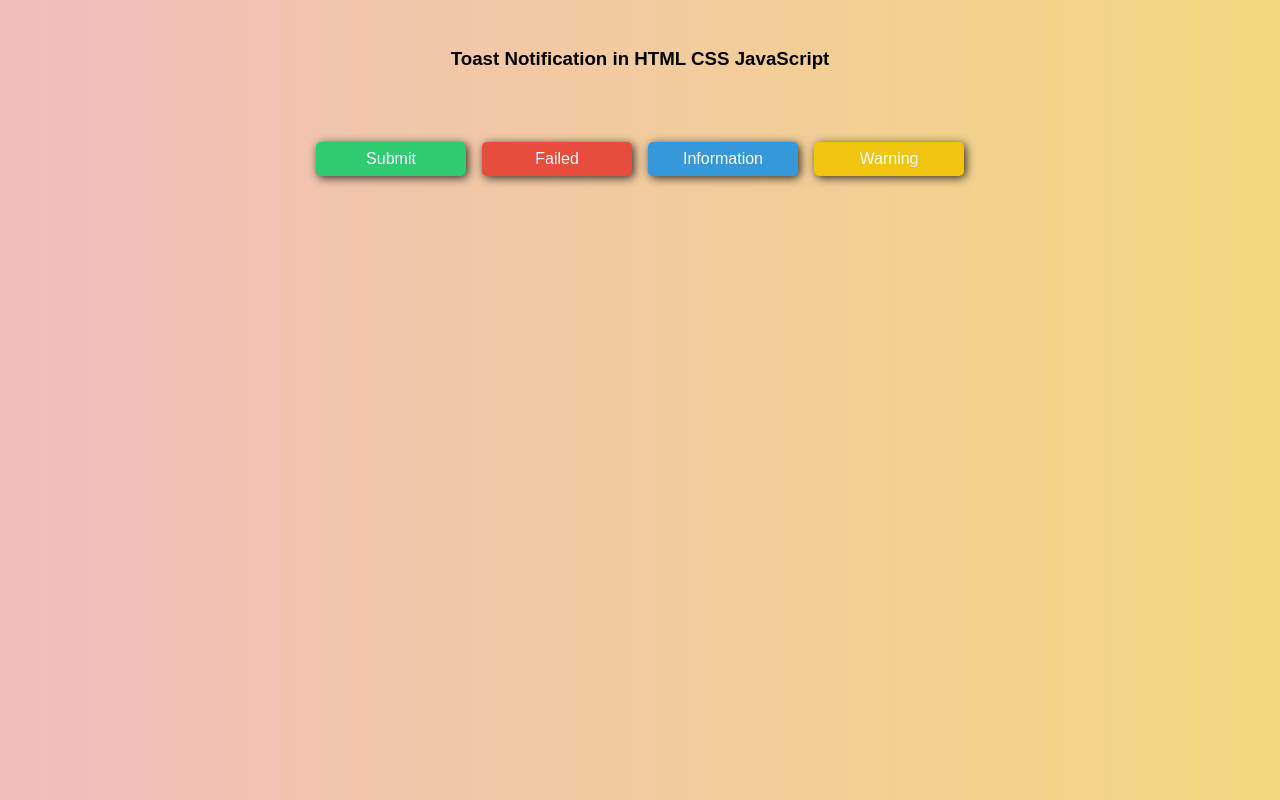
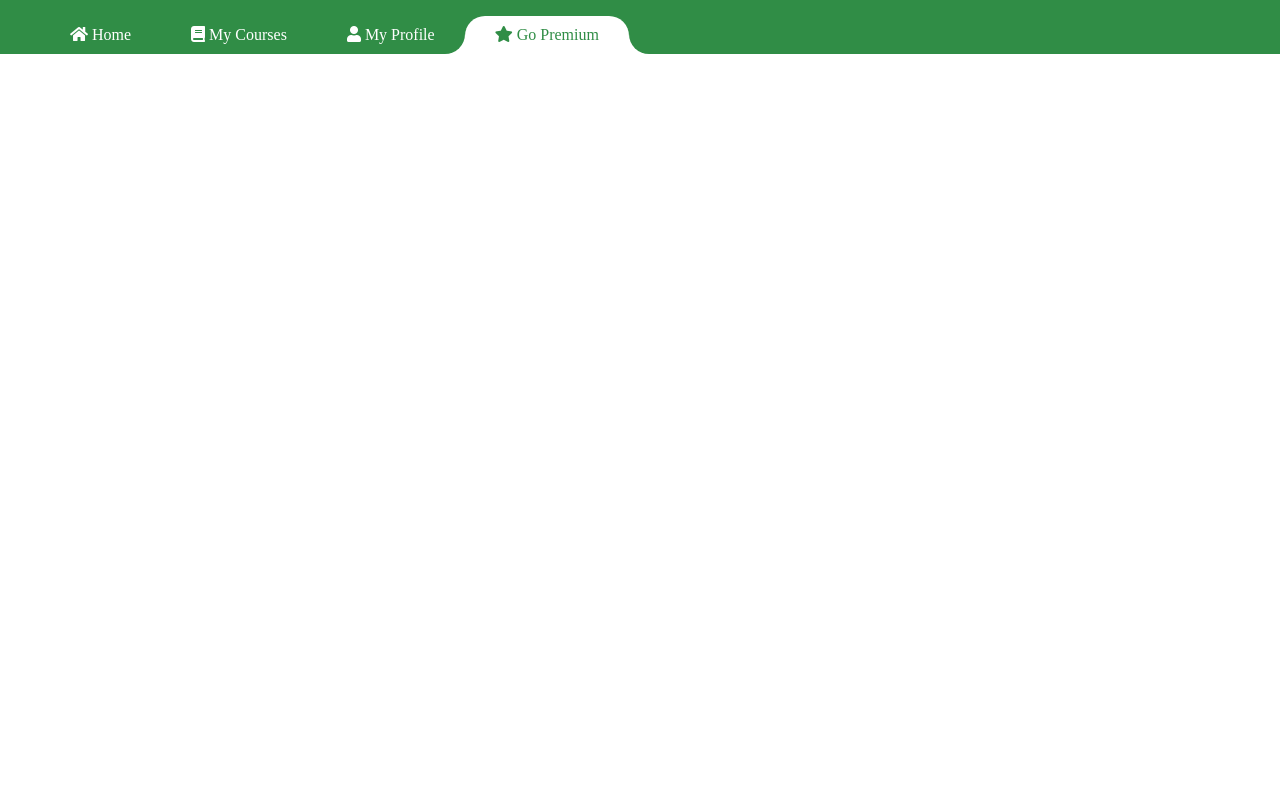
Before and after one commit to TeryT-33/project-Design-a-Simple-Counter-Using-HTML-CSS-and-JavaScript, a plain HTML site: page index.html in a window 1280 px wide. Drawn offline with nearby package versions, Linux system fonts and the light colour scheme.

Commit message:
Curved Outside Active Tab

```diff
--- a/index.html
+++ b/index.html
@@ -1,55 +1,51 @@
-<!-- How to make a Toast Notification in HTML CSS and JavaScript  -->
-<!-- index.html -->
 <!DOCTYPE html>
 <html lang="en">
+  <head>
+    <title>Curved Outside Active Tab | Geeksforgeeks</title>
+    <link rel="stylesheet" href="styles.css" />
 
-<head>
-    <meta charset="UTF-8">
-    <meta name="viewport"
-          content="width=device-width,
-                   initial-scale=1.0">
-    <title>Custom Toast Notification</title>
-    <link rel="stylesheet"
-          href="style.css">
-    <link rel="stylesheet"
-        href=
-"https://fonts.googleapis.com/css2?family=Material+Symbols+Outlined:opsz,wght,FILL,GRAD@20..48,100..700,0..1,-50..200" />
-</head>
-
-<body>
-    <div class="container">
-        <h3>
-             Toast Notification in
-             HTML CSS JavaScript
-          </h3>
-        <div class="toast-buttons">
-            <div class="toast-row">
-                <button type="button"
-                        class="custom-toast
-                               success-toast">
-                    Submit
-                  </button>
-                <button type="button"
-                        class="custom-toast
-                               danger-toast">
-                    Failed
-                  </button>
-                <button type="button"
-                        class="custom-toast
-                               info-toast">
-                    Information
-                  </button>
-                <button type="button"
-                        class="custom-toast
-                               warning-toast">
-                    Warning
-                  </button>
-            </div>
-        </div>
+    <link
+      rel="stylesheet"
+      href="https://cdnjs.cloudflare.com/ajax/libs/font-awesome/5.15.4/css/all.min.css"
+    />
+  </head>
+  <body>
+    <div class="navbar">
+      <ul>
+        <li class="list-item">
+          <b class="left-curve"></b>
+          <b class="right-curve"></b>
+          <a>
+            <i class="fa fa-home"></i>
+            Home
+          </a>
+        </li>
+        <li class="list-item">
+          <b class="left-curve"></b>
+          <b class="right-curve"></b>
+          <a>
+            <i class="fa fa-book"></i>
+            My Courses
+          </a>
+        </li>
+        <li class="list-item">
+          <b class="left-curve"></b>
+          <b class="right-curve"></b>
+          <a>
+            <i class="fa fa-user"></i>
+            My Profile
+          </a>
+        </li>
+        <li class="list-item active">
+          <b class="left-curve"></b>
+          <b class="right-curve"></b>
+          <a>
+            <i class="fa fa-star"></i>
+            Go Premium
+          </a>
+        </li>
+      </ul>
     </div>
-    <div class="toast-overlay"
-         id="toast-overlay"></div>
-    <script src="./script.js"></script>
-</body>
-
+    <script src="script.js"></script>
+  </body>
 </html>
--- a/script.js
+++ b/script.js
@@ -1,71 +1,9 @@
-// script.js
-
-let icon = {
-    success:
-    '<span class="material-symbols-outlined">task_alt</span>',
-    danger:
-    '<span class="material-symbols-outlined">error</span>',
-    warning:
-    '<span class="material-symbols-outlined">warning</span>',
-    info:
-    '<span class="material-symbols-outlined">info</span>',
-};
-
-const showToast = (
-    message = "Sample Message",
-    toastType = "info",
-    duration = 5000) => {
-    if (
-        !Object.keys(icon).includes(toastType))
-        toastType = "info";
-
-    let box = document.createElement("div");
-    box.classList.add(
-        "toast", `toast-${toastType}`);
-    box.innerHTML = ` <div class="toast-content-wrapper">
-                      <div class="toast-icon">
-                      ${icon[toastType]}
-                      </div>
-                      <div class="toast-message">${message}</div>
-                      <div class="toast-progress"></div>
-                      </div>`;
-    duration = duration || 5000;
-    box.querySelector(".toast-progress").style.animationDuration =
-            `${duration / 1000}s`;
-
-    let toastAlready =
-        document.body.querySelector(".toast");
-    if (toastAlready) {
-        toastAlready.remove();
-    }
-
-    document.body.appendChild(box)};
-
-let submit =
-    document.querySelector(".custom-toast.success-toast");
-let information =
-    document.querySelector(".custom-toast.info-toast");
-let failed =
-    document.querySelector(".custom-toast.danger-toast");
-let warn =
-    document.querySelector(".custom-toast.warning-toast");
-
-submit.addEventListener("click",(e) => {
-        e.preventDefault();
-        showToast("Article Submitted Successfully","success",5000);
+document.addEventListener("DOMContentLoaded", function() {
+    document.querySelectorAll("li").forEach(function(li) {
+        li.addEventListener("click", function(e) {
+            e.preventDefault();
+            document.querySelectorAll("li").forEach(el => el.classList.remove("active"));
+            this.classList.add("active");
+        });
     });
-
-information.addEventListener("click",(e) => {
-        e.preventDefault();
-        showToast("Do POTD and Earn Coins","info",5000);
-    });
-
-failed.addEventListener("click",(e) => {
-        e.preventDefault();
-        showToast("Failed unexpected error","danger",5000);
-    });
-
-warn.addEventListener("click", (e) => {
-    e.preventDefault();
-    showToast("!warning! server error","warning",5000);
 });
--- /dev/null
+++ b/styles.css
@@ -0,0 +1,93 @@
+.navbar {
+    position: fixed;
+    left: 0px;
+    top: 0px;
+    height: auto;
+    width: 100%;
+    background: #308d46;
+}
+
+.navbar ul {
+    display: flex;
+    list-style-type: none;
+    margin-block-start: 1em;
+    margin-block-end: 1em;
+    margin-inline-start: 0px;
+    margin-inline-end: 0px;
+    padding-inline-start: 0px;
+    margin-bottom: 0px;
+    padding-left: 40px;
+}
+
+.navbar ul li {
+    display: inline;
+    list-style: none;
+    padding-left: 30px;
+    padding-right: 30px;
+    padding-top: 10px;
+    padding-bottom: 10px;
+    font-size: 1rem;
+    border-radius: 20px 20px 0px 0px;
+    position: relative;
+}
+
+.navbar ul li.active {
+    background: #fff;
+}
+
+.navbar ul li a {
+    text-decoration: none;
+    color: #fff;
+}
+
+.navbar ul li.active a {
+    color: #308d46;
+}
+
+/* The Pseudo elements : Style for the outside curve */
+.navbar ul li b.left-curve {
+    position: absolute;
+    bottom: 0px;
+    left: -20px;
+    height: 100%;
+    width: 20px;
+    background: #fff;
+    display: none;
+}
+
+.navbar ul li b.left-curve::before {
+    content: "";
+    top: 0;
+    left: 0;
+    position: absolute;
+    width: 100%;
+    height: 100%;
+    border-bottom-right-radius: 20px;
+    background: #308d46;
+}
+
+.navbar ul li b.right-curve {
+    position: absolute;
+    right: -20px;
+    top: 0px;
+    height: 100%;
+    width: 20px;
+    background: #fff;
+    display: none;
+}
+
+.navbar ul li b.right-curve::before {
+    content: "";
+    right: 0;
+    position: absolute;
+    width: 100%;
+    top: 0;
+    height: 100%;
+    border-bottom-left-radius: 20px;
+    background: #308d46;
+}
+
+.navbar ul li.active b.left-curve,
+.navbar ul li.active b.right-curve {
+    display: block;
+}
```
